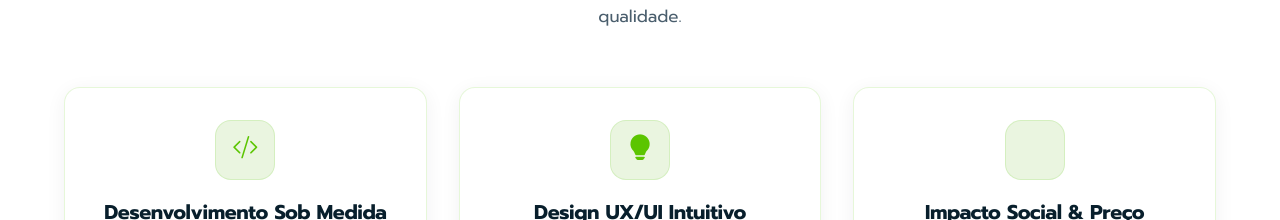
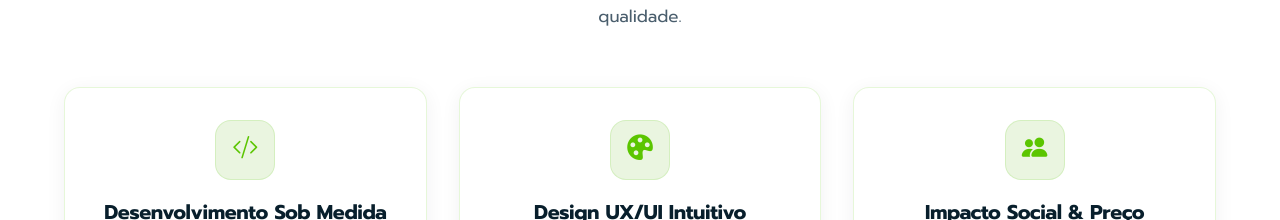
Before and after one commit to FelipeFerraz4/calangio-site, an Angular app: page /pt in a window 1280 px wide. Shown: the part 1120-1340 px from the top of the page. Built offline with nearby package versions, Linux system fonts and the light colour scheme.

Commit message:
fix(home): update social impact pillar icon to bi-people-fill

```diff
--- a/src/app/features/home/home.html
+++ b/src/app/features/home/home.html
@@ -63,8 +63,8 @@
       <div class="glass-card pillar-card" *ngFor="let pillar of translationService.currentContent().home.about.pillars">
         <div class="pillar-icon-box">
           <i class="bi bi-code-slash pillar-bi-icon" *ngIf="pillar.icon === 'code'"></i>
-          <i class="bi bi-lightbulb-fill pillar-bi-icon" *ngIf="pillar.icon === 'lightbulb'"></i>
-          <i class="bi bi-handshake-fill pillar-bi-icon" *ngIf="pillar.icon === 'handshake'"></i>
+          <i class="bi bi-palette-fill pillar-bi-icon" *ngIf="pillar.icon === 'palette' || pillar.icon === 'lightbulb'"></i>
+          <i class="bi bi-people-fill pillar-bi-icon" *ngIf="pillar.icon === 'handshake' || pillar.icon === 'social'"></i>
         </div>
         <h3 class="pillar-title">{{ pillar.title }}</h3>
         <p class="pillar-desc">{{ pillar.description }}</p>
```
